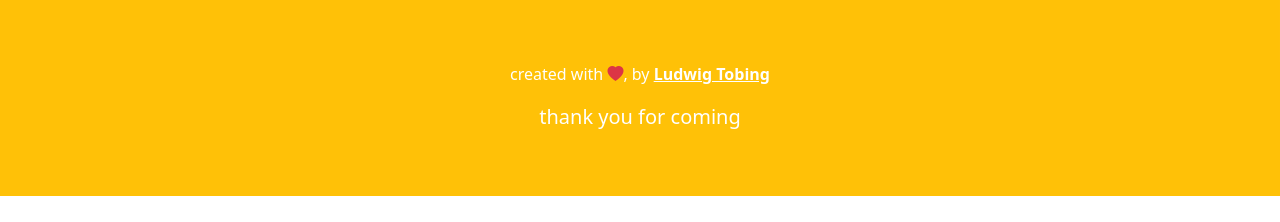
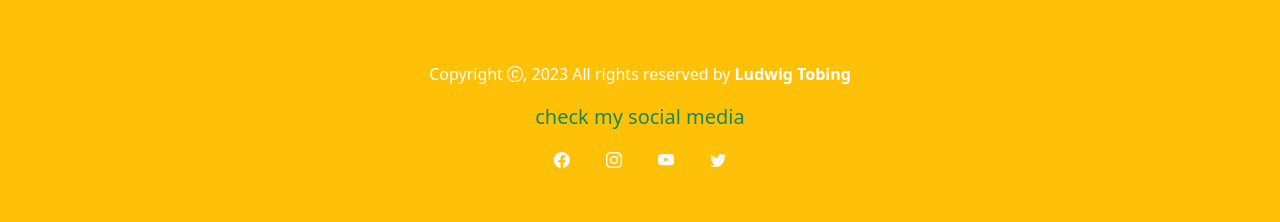
Before and after one commit to Uwiggiee/uwiggiee.github.io, a plain HTML site: page index.html in a window 1280 px wide. Shown: the part 2983-3205 px from the top of the page. Before the commit the page ends 3179 px from the top, so only its background shows below. Drawn offline with nearby package versions, Linux system fonts and the light colour scheme.

Commit message:
adding social media button

```diff
--- a/index.html
+++ b/index.html
@@ -183,8 +183,16 @@
 
     <!-- footer start -->
     <footer class="bg-warning text-white text-center pb-5">
-      <p>created with <i class="bi bi-heart-fill text-danger"></i>, by <a href="https://www.instagram.com/ludwig_alvenn/" class="text-white fw-bold">Ludwig Tobing</a></p>
-      <p class="lead">thank you for coming</p>
+      <p>Copyright <i class="bi bi-c-circle"></i>, 2023 All rights reserved by <a href="https://www.instagram.com/ludwig_alvenn/" class="text-white fw-bold text-decoration-none">Ludwig Tobing</a></p>
+      <p class="lead text-success fw-normal">check my social media</p>
+      <ul class="list-unstyled list-inline">
+        <li class="list-inline-item">
+          <a href="https://www.facebook.com/ludwighterzo.ludwighterzo.5" class="text-light m-3"><i class="bi bi-facebook"></i></a>
+          <a href="https://www.instagram.com/ludwig_alvenn" class="text-light m-3"><i class="bi bi-instagram"></i></a>
+          <a href="https://www.youtube.com/channel/UCxrpLpA4ddvjHiKLnLNWM6A" class="text-light m-3"><i class="bi bi-youtube"></i></a>
+          <a href="https://twitter.com/Uwiggiee" class="text-light m-3"><i class="bi bi-twitter"></i></a>
+        </li>
+      </ul>
     </footer>
     <!-- footer end -->
 
```
